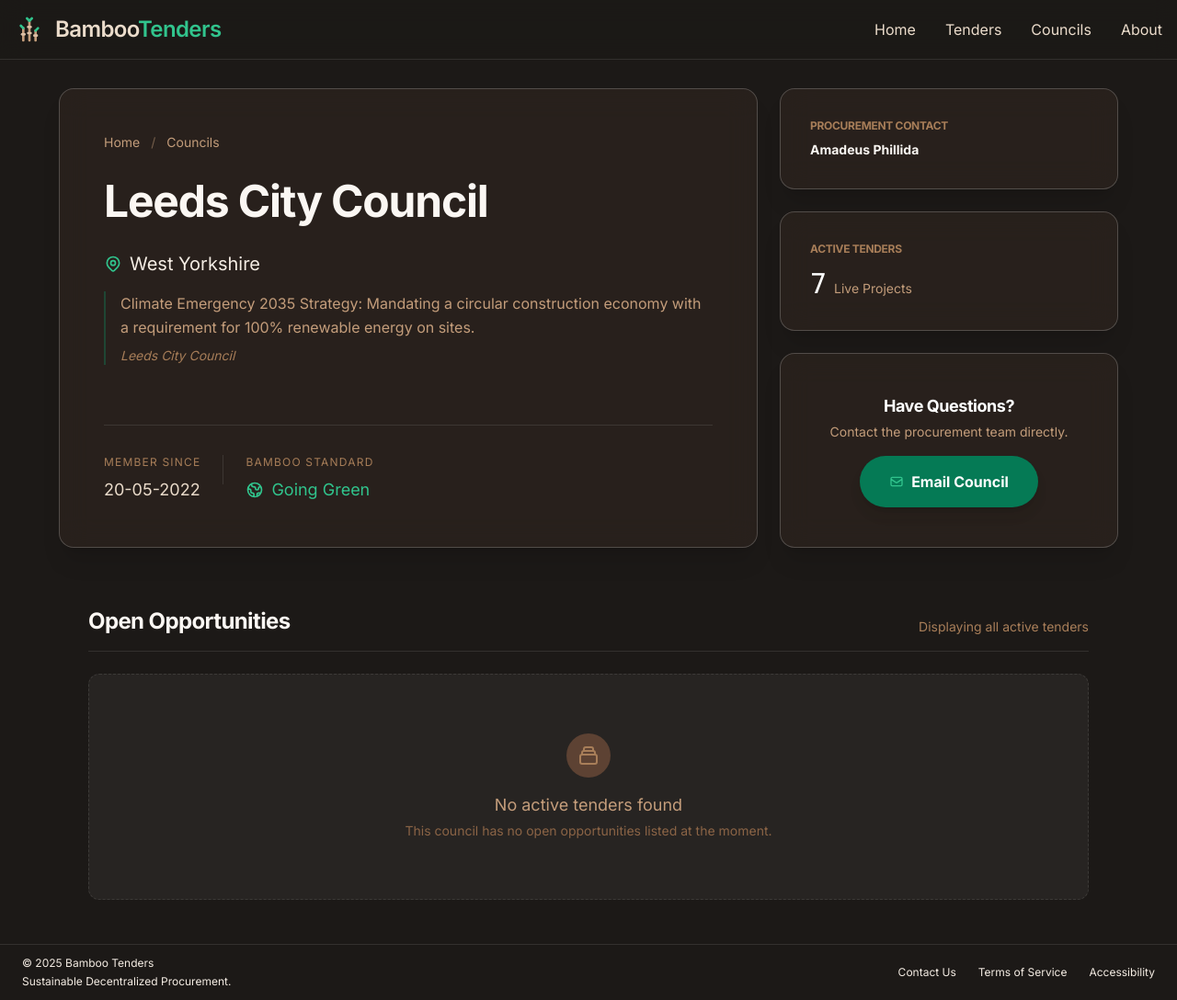
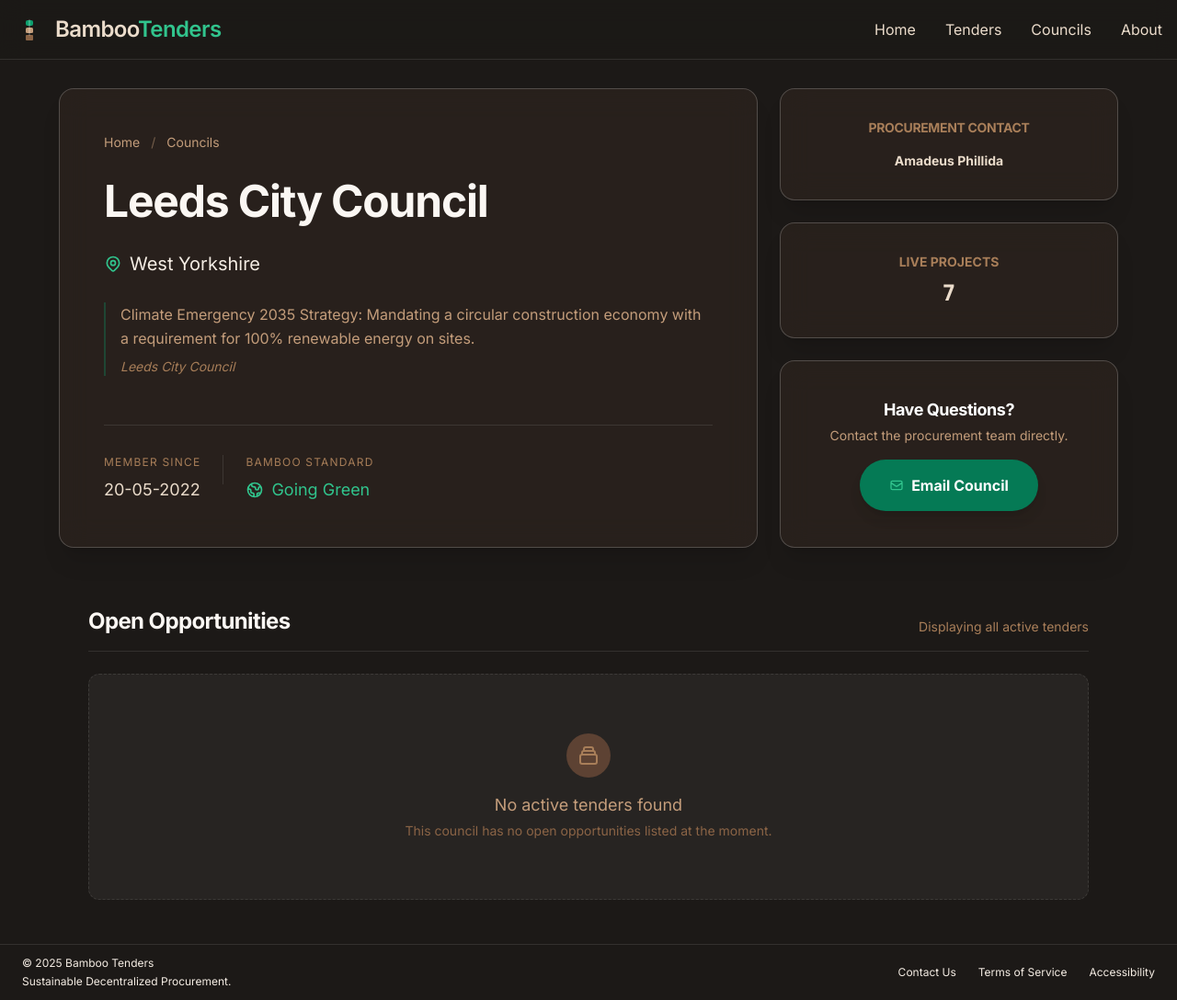
Before and after one commit to OscarD8/tenders-bidding-system, a Django app: page /supply_chain/councils/1 in a window 1280 px wide. Shown: the whole page at 92% size. Run offline with Django 5.2, Linux system fonts and the light colour scheme; style sheets or scripts are compiled from the project's sources.

Commit message:
[Django/HTML/Tailwind] - Backup fonts and font stack change. Further improvements to HTML markup for data values. Slugs for council detail routing. UI tweaking for detail sidebar cards. Titles introduced. Fixed image in index.html not using new static system.

```diff
--- a/Django_Project/pages/templates/pages/about.html
+++ b/Django_Project/pages/templates/pages/about.html
@@ -200,7 +200,7 @@
 
                 </figure>
 
-                <div class="grid grid-cols-1 sm:grid-cols-2 gap-6 mx-auto w-3/4">
+                <div class="grid grid-cols-1 sm:grid-cols-2 gap-6 mx-auto w-3/4 md:px-10">
                     <a href="#"
                        class="btn btn-outline btn-md">
                         2040 Roadmap
--- a/Django_Project/pages/templates/pages/index.html
+++ b/Django_Project/pages/templates/pages/index.html
@@ -50,7 +50,7 @@
                     </ul>
                 </div>
                 <div class="h-48 md:68 md:h-full rounded-xl flex items-center justify-center border border-white/5">
-                    <img src="https://images.unsplash.com/photo-1719825523711-eda3221c111c?q=80&w=2232&auto=format&fit=crop&ixlib=rb-4.1.0&ixid=M3wxMjA3fDB8MHxwaG90by1wYWdlfHx8fGVufDB8fHx8fA%3D%3D"
+                    <img src="{% static 'images/index_earth.jpeg' %}"
                          alt="Bamboo tender illustration"
                          class="w-full h-full object-cover rounded-xl"/>
                 </div>
@@ -60,8 +60,8 @@
         <!-- Section 3: Call to Action -->
         <section class="snap-section bg-gradient-to-b from-stone-900 to-bamboo-900">
             <div class="text-center">
-                <h2 class="text-4xl md:text-6xl font-bold mb-8 text-earth-200">Join the Revolution</h2>
-                <div class="flex flex-col md:flex-row gap-6 justify-center">
+                <h2 class="text-4xl md:text-6xl font-bold mb-8 text-earth-200">Architect the Ecosystem</h2>
+                <div class="flex flex-col md:flex-row gap-6 justify-center px-10">
                     <a href="#" class="btn btn-outline btn-md w-full">
                         For Councils
                     </a>
--- a/Django_Project/supply_chain/templates/supply_chain/council_detail.html
+++ b/Django_Project/supply_chain/templates/supply_chain/council_detail.html
@@ -1,5 +1,6 @@
 {% extends 'layouts/detail_layout.html' %}
 
+{% block title %}Leeds City Council{% endblock %}
 
 <!-- Hero Detail Card -->
 {% block breadcrumb_parent %}
@@ -18,7 +19,7 @@
         West Yorkshire
     </p>
 
-    <blockquote class="text-earth-400 text-base mt-3 leading-relaxed border-l-2 border-bamboo-500/30 pl-4">
+    <blockquote class="text-earth-400 text-base mt-7 leading-relaxed border-l-2 border-bamboo-500/30 pl-4">
         <p>
             Climate Emergency
             <time datetime="2035">2035</time>
@@ -56,21 +57,20 @@
 
 <!-- Side Bar Cards -->
 {% block sidebar_card_1 %}
-    <h3 class="text-xs font-bold text-earth-500 uppercase tracking-widest mb-2">Procurement Contact</h3>
-    <div class="flex items-center gap-3">
-        <div class="font-bold text-sm">
-            Amadeus Phillida
-        </div>
+    <div class="flex flex-col items-center justify-center text-center md:gap-2">
+        <h3 class="text-xs md:text-sm font-bold text-earth-500 uppercase tracking-widest mb-2">Procurement Contact</h3>
+        <div class="font-bold text-sm">Amadeus Phillida</div>
     </div>
 {% endblock %}
 
 
 {% block sidebar_card_2 %}
-    <h3 class="text-xs font-bold text-earth-500 uppercase tracking-widest mb-3">Active Tenders</h3>
-    <div class="flex items-baseline gap-2">
-        <span class="text-3xl font-mono text-white">7</span>
-        <span class="text-sm text-earth-400">Live Projects</span>
-    </div>
+    <dl class="flex flex-col items-center justify-center text-center gap-2">
+        <dt class="text-xs md:text-sm font-bold text-earth-500 uppercase">Live Projects</dt>
+        <dd class="text-2xl font-bold font-mono">
+            <data value="7" aria-label="7 live projects">7</data>
+        </dd>
+    </dl>
 {% endblock %}
 
 
--- a/Django_Project/supply_chain/urls.py
+++ b/Django_Project/supply_chain/urls.py
@@ -7,6 +7,6 @@ app_name = 'supply_chain'
 urlpatterns = [
     path('', views.all_projects, name='projects'),
     path('councils', views.all_councils, name='councils'),
-    path('projects/<int:project_id>', views.project_detail, name='project_detail'),
-    path('councils/<int:council_id>', views.council_detail, name='council_detail')
+    path('projects/<int:project_id>/<', views.project_detail, name='project_detail'),
+    path('councils/<slug:slug>', views.council_detail, name='council_detail')
 ]
--- a/Django_Project/supply_chain/views.py
+++ b/Django_Project/supply_chain/views.py
@@ -18,5 +18,5 @@ def project_detail(request, project_id):
     return render(request, 'supply_chain/project_detail.html')
 
 
-def council_detail(request, council_id):
+def council_detail(request, slug):
     return render(request, 'supply_chain/council_detail.html')
--- a/Django_Project/theme/static/src/styles.css
+++ b/Django_Project/theme/static/src/styles.css
@@ -22,6 +22,11 @@
     --color-earth-700: #70503a;
     --color-earth-800: #5d4233;
     --color-earth-900: #4d382e;
+
+    /* Primary Font: Inter -> System Fonts -> Generic Sans */
+    --font-sans: "Inter", ui-sans-serif, system-ui, -apple-system, BlinkMacSystemFont, "Segoe UI", Roboto, "Helvetica Neue", Arial, sans-serif;
+
+    --font-mono: ui-monospace, SFMono-Regular, Menlo, Monaco, Consolas, "Liberation Mono", "Courier New", monospace;
 }
 
 @layer components {
@@ -128,8 +133,7 @@
 
 /* Base styles */
 body {
-    @apply bg-earth-900 text-earth-50 antialiased;
-    font-family: 'Inter', sans-serif;
+    @apply bg-earth-900 text-earth-200 antialiased font-sans;
 }
 
 h1, h2, h3, h4, h5, h6 {
--- a/Django_Project/theme/templates/components/brand_logo.html
+++ b/Django_Project/theme/templates/components/brand_logo.html
@@ -1,16 +1,24 @@
-<svg class="w-8 h-8 text-bamboo-400 transition-transform group-hover:scale-110" fill="none"
-     viewBox="0 0 24 24" stroke="currentColor" stroke-width="2" stroke-linecap="round"
-     stroke-linejoin="round">
+<svg class="w-8 h-8 shrink-0 overflow-visible" viewBox="0 0 32 32" fill="none" xmlns="http://www.w3.org/2000/svg">
 
-    <path d="M7 21v-10" class="text-earth-400"></path>
-    <path d="M6 16h2" class="text-earth-300"></path>
-    <path d="M12 21V5" class="text-earth-400"></path>
-    <path d="M11 10h2" class="text-earth-300"></path>
-    <path d="M11 15h2" class="text-earth-300"></path>
-    <path d="M17 21v-8" class="text-earth-400"></path>
-    <path d="M16 17h2" class="text-earth-300"></path>
-    <path d="M12 5l-2-2"></path>
-    <path d="M12 5l2-2"></path>
-    <path d="M17 13l2-2"></path>
-    <path d="M7 11l-2-2"></path>
+    <rect x="12" y="22" width="8" height="6" rx="1"
+          class="fill-earth-600 transition-colors duration-500 group-hover:fill-earth-500"></rect>
+
+    <rect x="12" y="14" width="8" height="6" rx="1.5"
+          class="fill-earth-400 transition-all duration-500 group-hover:fill-bamboo-600 group-hover:-translate-y-1"></rect>
+
+    <rect x="12" y="6" width="8" height="6" rx="2"
+          class="fill-bamboo-500 transition-all duration-500 ease-out group-hover:-translate-y-2 group-hover:fill-bamboo-400"></rect>
+
+    <g class="origin-bottom transition-all duration-500 ease-out scale-0 opacity-0 group-hover:scale-100 group-hover:opacity-100 group-hover:-translate-y-2">
+        <path d="M12 8 C 8 8, 4 4, 4 0 C 8 0, 12 4, 12 8"
+              transform="translate(0, 0)"
+              class="fill-bamboo-400"></path>
+        <path d="M20 8 C 24 8, 28 4, 28 0 C 24 0, 20 4, 20 8"
+              transform="translate(0, 0)"
+              class="fill-bamboo-300"></path>
+    </g>
+
+    <path d="M16 22V6" stroke="currentColor" stroke-width="2" stroke-linecap="round"
+          class="text-white/20 -z-10 group-hover:opacity-0 transition-opacity duration-300"></path>
+
 </svg>
--- a/Django_Project/theme/templates/components/navbar.html
+++ b/Django_Project/theme/templates/components/navbar.html
@@ -6,7 +6,7 @@
         <a href="{% url 'pages:index' %}" class="flex items-center space-x-3 group">
             {% include "components/brand_logo.html" %}
 
-            <span class="hover:text-earth-500 transition-colors self-center sm:text-lg md:text-2xl font-semibold tracking-tight text-earth-200">
+            <span class="self-center sm:text-lg md:text-2xl font-semibold tracking-tight text-earth-200">
                 Bamboo<span class="text-bamboo-400">Tenders</span>
             </span>
         </a>
@@ -16,9 +16,7 @@
                 class="inline-flex items-center p-2 w-10 h-10 justify-center text-gray-400 rounded-lg md:hidden hover:bg-stone-700 focus:outline-none focus:ring-2 focus:ring-stone-600"
                 aria-controls="navbar-sticky" aria-expanded="false">
             <span class="sr-only">Open main menu</span>
-            <svg class="w-5 h-5 text-earth-200" aria-hidden="true" viewBox="0 0 17 14" stroke="currentColor">
-                <path stroke-linecap="round" stroke-linejoin="round" stroke-width="2" d="M1 1h15M1 7h15M1 13h15"></path>
-            </svg>
+            {% include 'components/svg_components/hamburger_menu.html' %}
         </button>
 
         <!-- Navigation Links -->
--- /dev/null
+++ b/Django_Project/theme/templates/components/svg_components/hamburger_menu.html
@@ -0,0 +1,3 @@
+<svg class="w-5 h-5 text-earth-200" aria-hidden="true" viewBox="0 0 17 14" stroke="currentColor">
+    <path stroke-linecap="round" stroke-linejoin="round" stroke-width="2" d="M1 1h15M1 7h15M1 13h15"></path>
+</svg>
--- a/Django_Project/theme/templates/layouts/list_layout.html
+++ b/Django_Project/theme/templates/layouts/list_layout.html
@@ -1,7 +1,7 @@
 {% extends 'base.html' %}
 
 {% block content %}
-    <div class="w-full min-h-screen bg-stone-900 relative pt-24 pb-12 px-4 sm:px-8">
+    <div class="w-full bg-stone-900 relative pt-24 pb-12 px-4 sm:px-8">
 
         <div class="relative z-10 max-w-7xl mx-auto">
 
```
Also changed, not shown: Django_Project/pages/templates/pages/contact.html (deleted, +0 -10 lines), Django_Project/supply_chain/fixtures/councils.json (+12 -0 lines), Django_Project/supply_chain/templates/supply_chain/all_councils_list.html (+5 -3 lines), Django_Project/supply_chain/templates/supply_chain/all_projects_list.html (+17 -5 lines), Django_Project/supply_chain/templates/supply_chain/project_detail.html (+17 -7 lines), Django_Project/theme/static/images/index_earth.jpeg (added).
